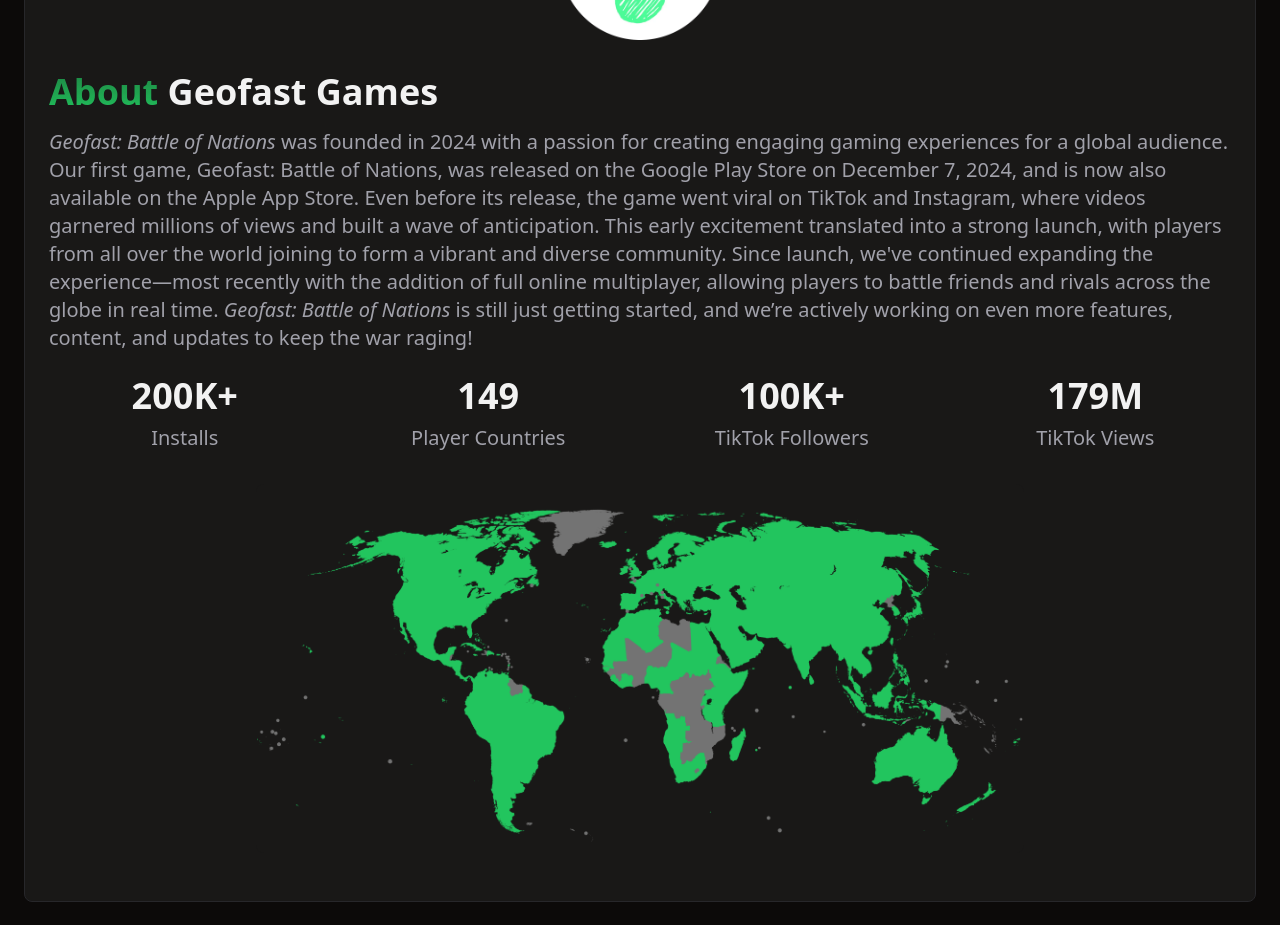
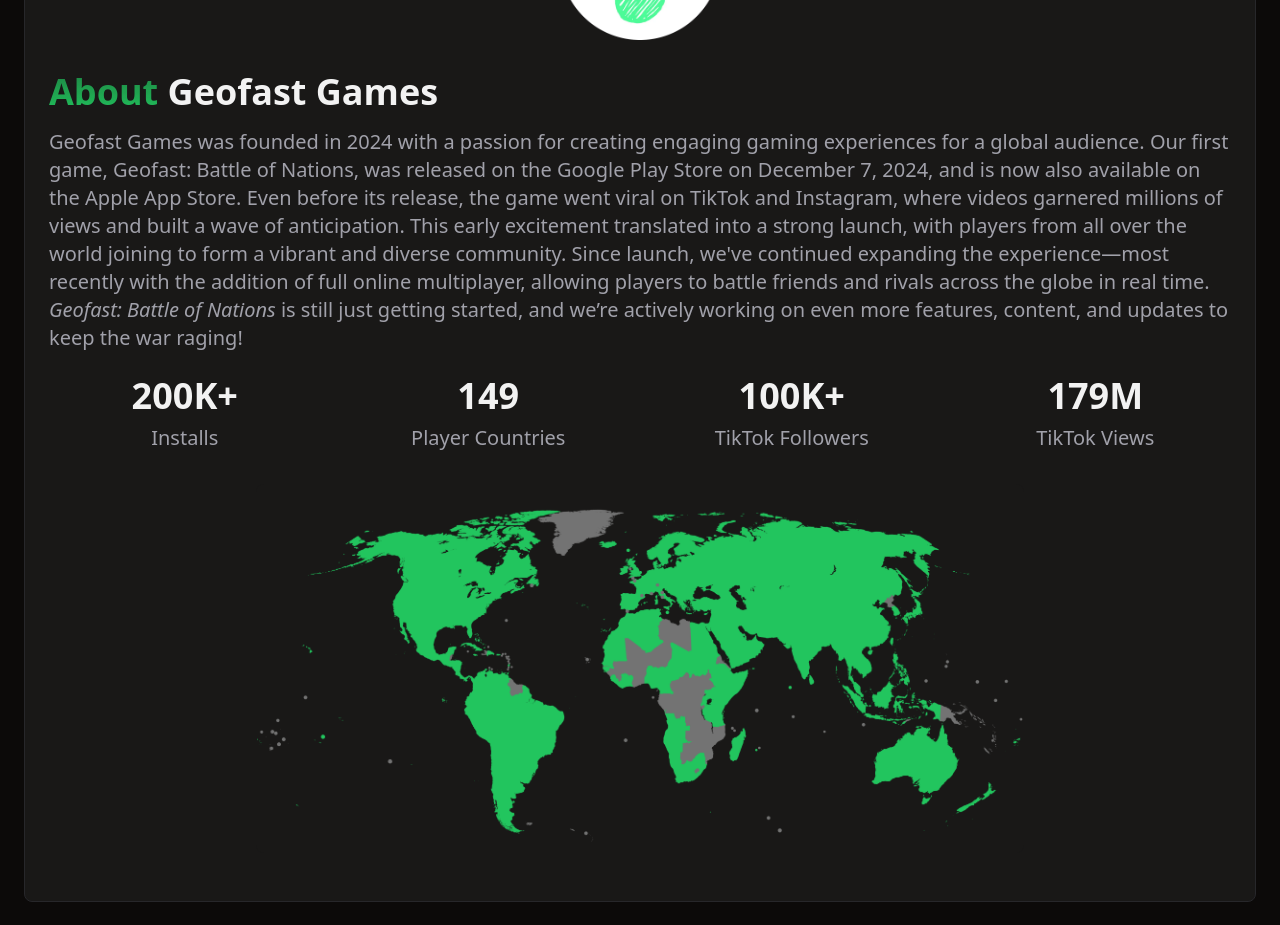
Before and after one commit to utkarshtrivedimdz/geofast-landing-page, a React (Vite) app: page / in a window 1280 px wide. Shown: the part 3540-4465 px from the top of the page. Built offline with nearby package versions, Linux system fonts and the light colour scheme.

Commit message:
Update About.tsx

```diff
--- a/src/components/About.tsx
+++ b/src/components/About.tsx
@@ -28,7 +28,7 @@ export const About = () => {
                 Geofast Games
               </h2>
               <p className="text-xl text-muted-foreground mt-4">
-              <em>Geofast: Battle of Nations</em> was founded in 2024 with a passion for creating engaging gaming experiences for a global audience.
+              Geofast Games was founded in 2024 with a passion for creating engaging gaming experiences for a global audience.
               Our first game, Geofast: Battle of Nations, was released on the Google Play Store on December 7, 2024, and is now also available on the Apple App Store.
               Even before its release, the game went viral on TikTok and Instagram, where videos garnered millions of views and built a wave of anticipation.
               This early excitement translated into a strong launch, with players from all over the world joining to form a vibrant and diverse community.
```
